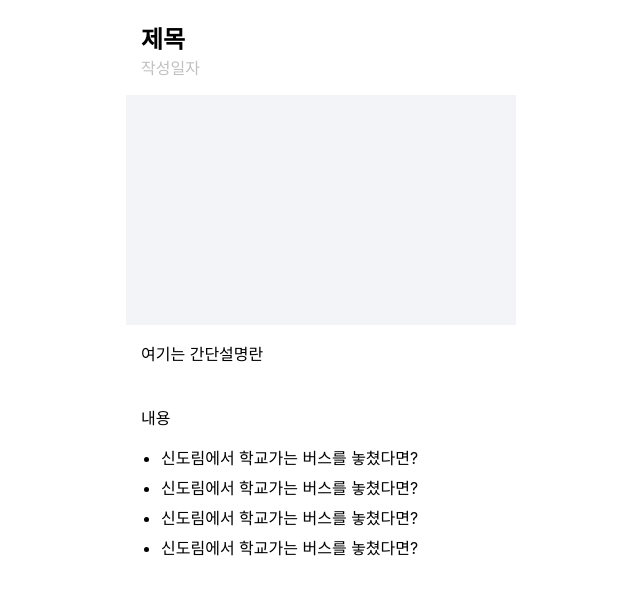
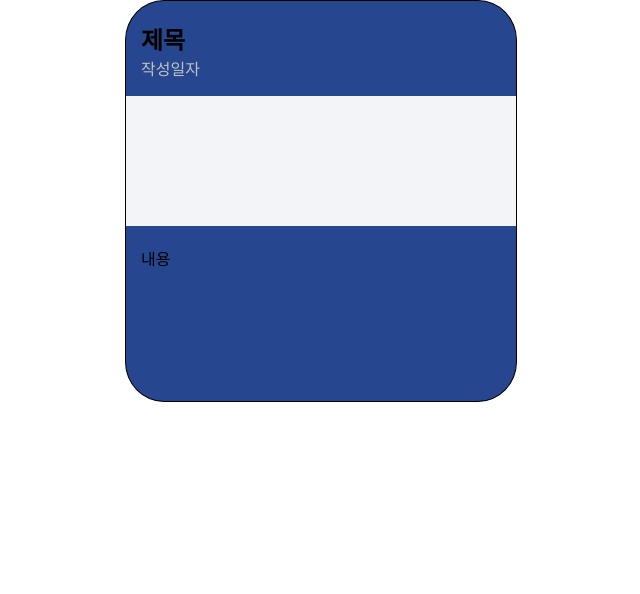
Before and after one commit to wogur2689/DMC2_Front, a React (Create React App) app: page /detail in a window 1280 px wide. Shown: the top 594 px of the page, without its empty margins (319-959 px from the left). Built offline with nearby package versions, Linux system fonts and the light colour scheme.

Commit message:
카드뉴스 퍼블리싱

```diff
--- /dev/null
+++ b/src/component/cardBody.module.css
@@ -0,0 +1,14 @@
+.detail-img {
+    background: #F3F4F7;
+    height: 130px;
+}
+
+.explanation {
+    max-width: 360px;
+    padding: 0 15px;
+}
+
+.content-descriptions {
+    margin-top: 20px;
+    padding: 0 15px;
+}
--- /dev/null
+++ b/src/component/cardHeader.jsx
@@ -0,0 +1,12 @@
+import style from './cardHeader.module.css';
+
+function cardHeader() {
+    return (
+        <>
+            <h1>제목</h1>
+            <p className={style["date-of-issue"]}>작성일자</p>
+        </>
+    )
+}
+
+export default cardHeader;
--- /dev/null
+++ b/src/component/cardHeader.module.css
@@ -0,0 +1,10 @@
+h1 {
+    margin-bottom: 0;
+    padding: 0 15px;
+}
+
+.date-of-issue {
+    margin-top: 0;
+    color: #C0C0C0;
+    padding: 0 15px;
+}
--- /dev/null
+++ b/src/component/cartBody.jsx
@@ -0,0 +1,15 @@
+import style from './cardBody.module.css';
+
+function cardBody() {
+    return (
+        <>
+            <div className={style["detail-img"]}></div>
+            <div className={style["explanation"]}></div>
+            <div className={style["content-descriptions"]}>
+                내용
+            </div>
+        </>
+    )
+}
+
+export default cardBody;
--- a/src/pages/detailCard.jsx
+++ b/src/pages/detailCard.jsx
@@ -1,26 +1,13 @@
+import CardHeader from "../component/cardHeader";
+import CardBody from "../component/cartBody";
 import style from "./detailCard.module.css";
 
 export function DetailCard() {
   return (
     <main className={style["deatil-wrap"]}>
       <article className={style["detail-content"]}>
-        <h1>제목</h1>
-        <p className={style["date-of-issue"]}>작성일자</p>
-        <div className={style["detail-img"]}>
-
-        </div>
-        <div className={style["explanation"]}>
-          <p>여기는 간단설명란</p>
-        </div>
-        <div className={style["content-descriptions"]}>
-          <p>내용</p>
-          <ul>
-            <li>신도림에서 학교가는 버스를 놓쳤다면?</li>
-            <li>신도림에서 학교가는 버스를 놓쳤다면?</li>
-            <li>신도림에서 학교가는 버스를 놓쳤다면?</li>
-            <li>신도림에서 학교가는 버스를 놓쳤다면?</li>
-          </ul>
-        </div>
+        <CardHeader/>
+        <CardBody/>
       </article>
     </main>
   );
--- a/src/pages/detailCard.module.css
+++ b/src/pages/detailCard.module.css
@@ -1,8 +1,11 @@
 .deatil-wrap {
   max-width: 390px;
   width: 100%;
-  height: 100vh;
+  height: 50vh;
   margin: 0 auto;
+  border: 1px solid #000;
+  border-radius: 10%;
+  background-color: #264790;
 }
 
 .back-wrap span {
@@ -23,7 +26,7 @@ h1 {
 
 .detail-img {
   background: #F3F4F7;
-  height: 230px;
+  height: 130px;
 }
 
 .explanation {
@@ -32,13 +35,6 @@ h1 {
 }
 
 .content-descriptions {
-  margin-top: 40px;
+  margin-top: 20px;
   padding: 0 15px;
 }
-
-.content-descriptions ul {
-  padding-left: 20px;
-  display: flex;
-  flex-direction: column;
-  gap: 6px;
-}
```
Also changed, not shown: src/pages/cardnews.jsx (line endings or trailing spaces).
